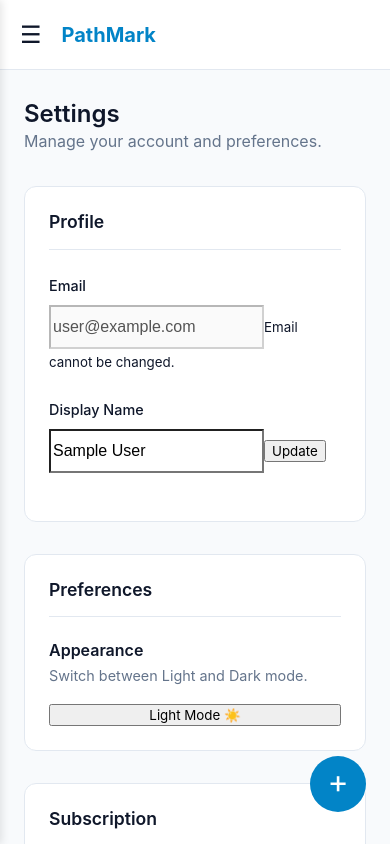
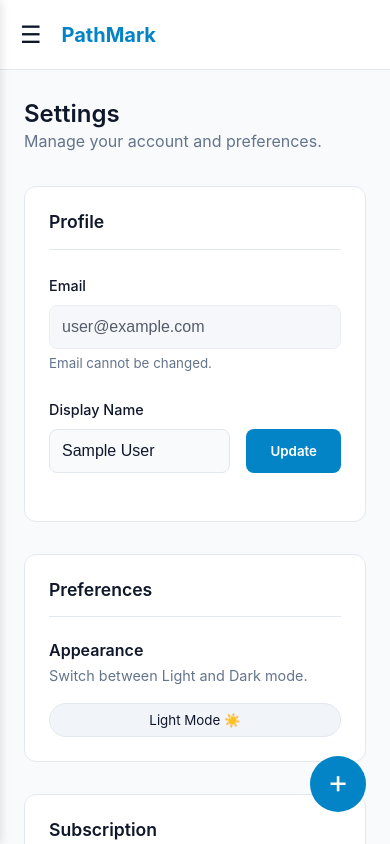
Before and after one commit to Toumari/NorthStar, a Vue app: page /settings in a window 390 px wide. Built offline with nearby package versions, Linux system fonts and the light colour scheme; no server answers; the database is empty; sample sign-in values are in the browser's storage.

Commit message:
fix(settings): restore missing styles and apply mobile improvements

```diff
--- a/src/views/SettingsView.vue
+++ b/src/views/SettingsView.vue
@@ -483,7 +483,130 @@ onMounted(async () => {
     border: 1px solid var(--color-border); /* Fixed hardcoded border */
 }
 
-/* ... existing styles ... */
+.detail-item {
+    display: flex;
+    justify-content: space-between;
+    margin-bottom: 0.5rem; /* Adjusted for better spacing */
+    font-size: 0.9rem;
+}
+
+.detail-item:last-child {
+    margin-bottom: 0;
+}
+
+.detail-label {
+    color: var(--color-text-muted);
+}
+
+.detail-value {
+    color: var(--color-text);
+    font-weight: 600;
+}
+
+.plan-type {
+    text-transform: capitalize;
+    font-weight: 600;
+}
+
+.form-group small {
+    display: block;
+    margin-top: 0.25rem;
+    color: var(--color-text-muted);
+}
+
+.input-row {
+    display: flex;
+    gap: 1rem;
+}
+
+input {
+  background-color: var(--color-background);
+  border: 1px solid var(--color-border);
+  padding: 0.75rem;
+  border-radius: 8px;
+  color: var(--color-text);
+  width: 100%;
+}
+
+.input-disabled {
+    background-color: var(--color-surface-hover);
+    cursor: not-allowed;
+    opacity: 0.7;
+}
+
+.btn-primary {
+  background-color: var(--color-primary);
+  color: white;
+  border: none;
+  padding: 0.75rem 1.5rem;
+  border-radius: 8px;
+  font-weight: 600;
+  cursor: pointer;
+  white-space: nowrap;
+}
+
+.btn-secondary {
+  background-color: transparent;
+  border: 1px solid var(--color-border);
+  color: var(--color-text);
+  padding: 0.75rem 1.5rem;
+  border-radius: 8px;
+  font-weight: 500;
+  cursor: pointer;
+}
+
+.btn-secondary:hover {
+    background-color: var(--color-surface-hover);
+}
+
+.btn-danger {
+  background-color: var(--color-danger);
+  color: white;
+  border: none;
+  padding: 0.75rem 1.5rem;
+  border-radius: 8px;
+  font-weight: 600;
+  cursor: pointer;
+}
+
+.btn-toggle {
+    background-color: var(--color-surface-hover);
+    border: 1px solid var(--color-border);
+    color: var(--color-text);
+    padding: 0.5rem 1rem;
+    border-radius: 20px;
+    cursor: pointer;
+    text-decoration: none;
+    display: inline-block;
+}
+
+.premium-badge {
+    color: var(--color-primary);
+    font-weight: 600;
+    font-size: 1rem;
+}
+
+.subscription-actions {
+    display: flex;
+    flex-direction: column;
+    gap: 0.5rem;
+    align-items: flex-end;
+}
+
+.btn-manage {
+    font-size: 0.875rem;
+    color: var(--color-primary);
+    text-decoration: none;
+    padding: 0.5rem 1rem;
+    border: 1px solid var(--color-primary);
+    border-radius: 6px;
+    transition: all 0.2s;
+}
+
+.btn-manage:hover {
+    background-color: var(--color-primary);
+    color: white;
+}
 
 .preference-item {
     display: flex;
```
